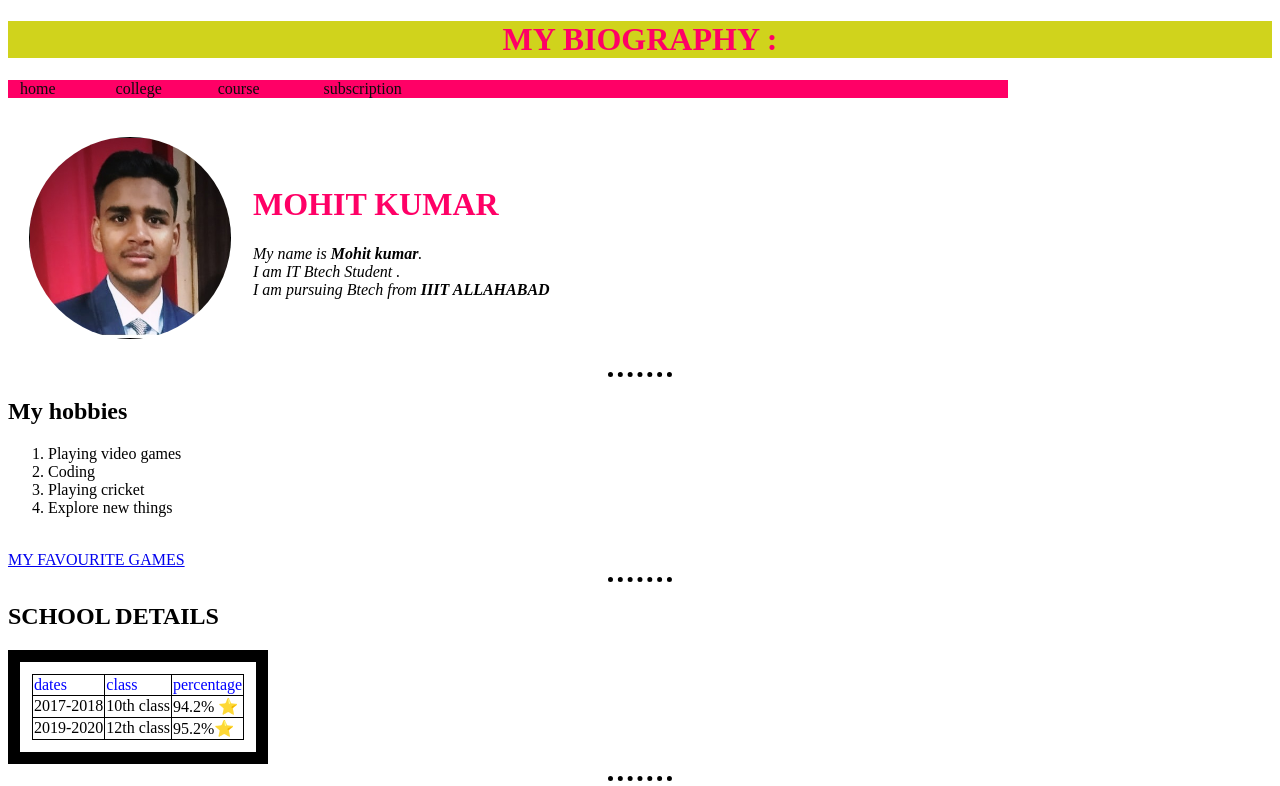
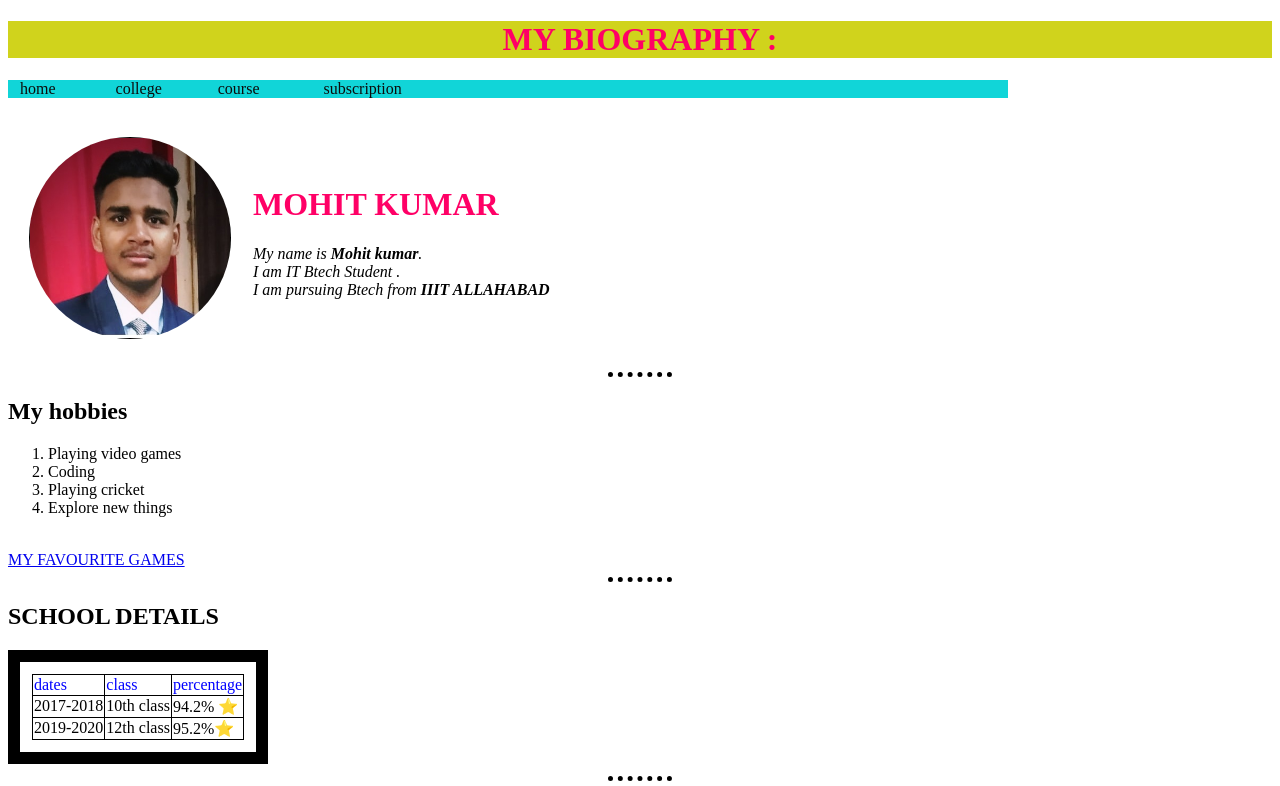
Before and after one commit to MohitLucifer/FIRST-WEB, a plain HTML site: page index.html in a window 1280 px wide. Shown: the top 786 px of the page. Drawn offline with Linux system fonts and the light colour scheme; grey boxes are pictures that could not be loaded.

Commit message:
Readme updated
Readme updated

index updated

css updated

```diff
--- a/index.html
+++ b/index.html
@@ -7,7 +7,7 @@
     <meta name="viewport" content="width=device-width, initial-scale=1.0">
     <link rel="stylesheet" href="style.css">
     <link rel="icon" href="favicon.ico">
-    <title>BIODATA</title>
+    <title>BIODATA  Website</title>
 </head>
 
 <body>
--- a/style.css
+++ b/style.css
@@ -6,7 +6,7 @@ nav a{
      text-align: center;
 }
 nav{
-    background-color: #F06;
+    background-color: rgb(17, 213, 216);
     width: 1000px;
     height: auto;
 }
```
Also changed, not shown: 1 other file.
